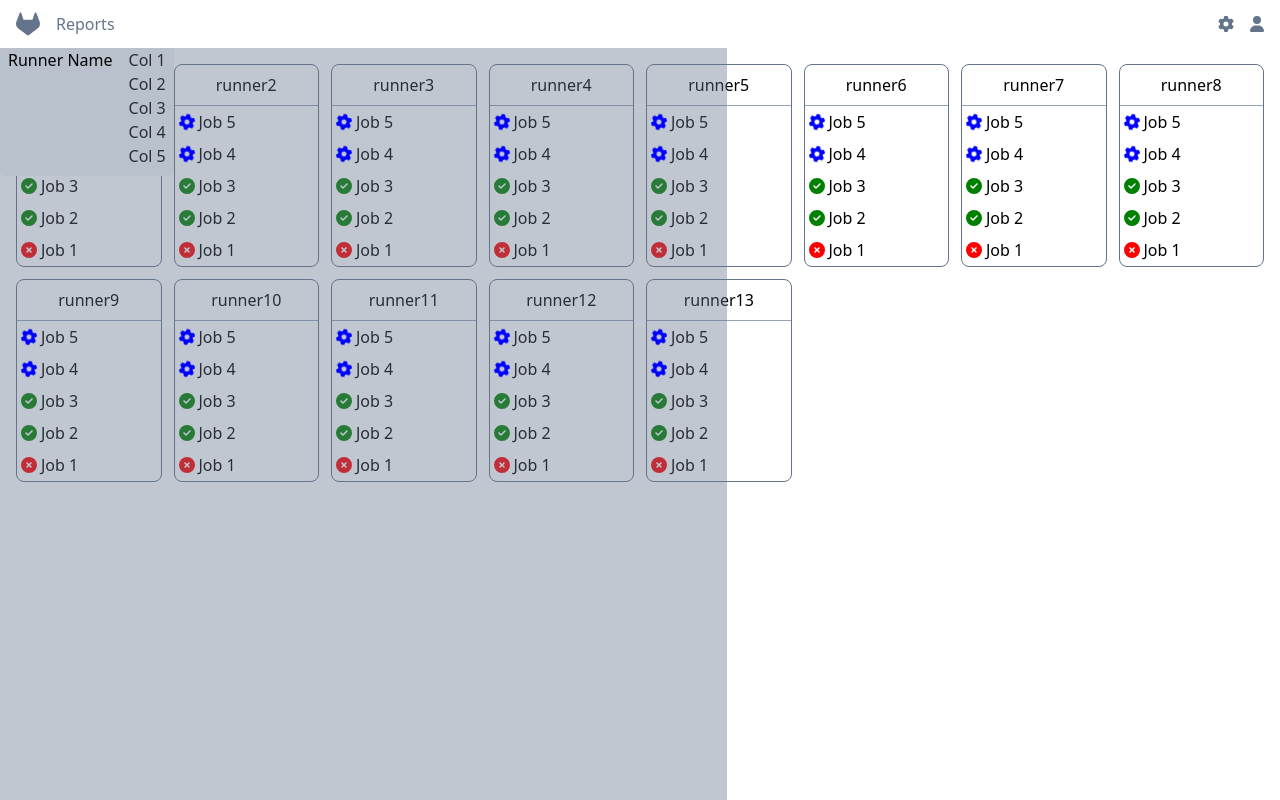
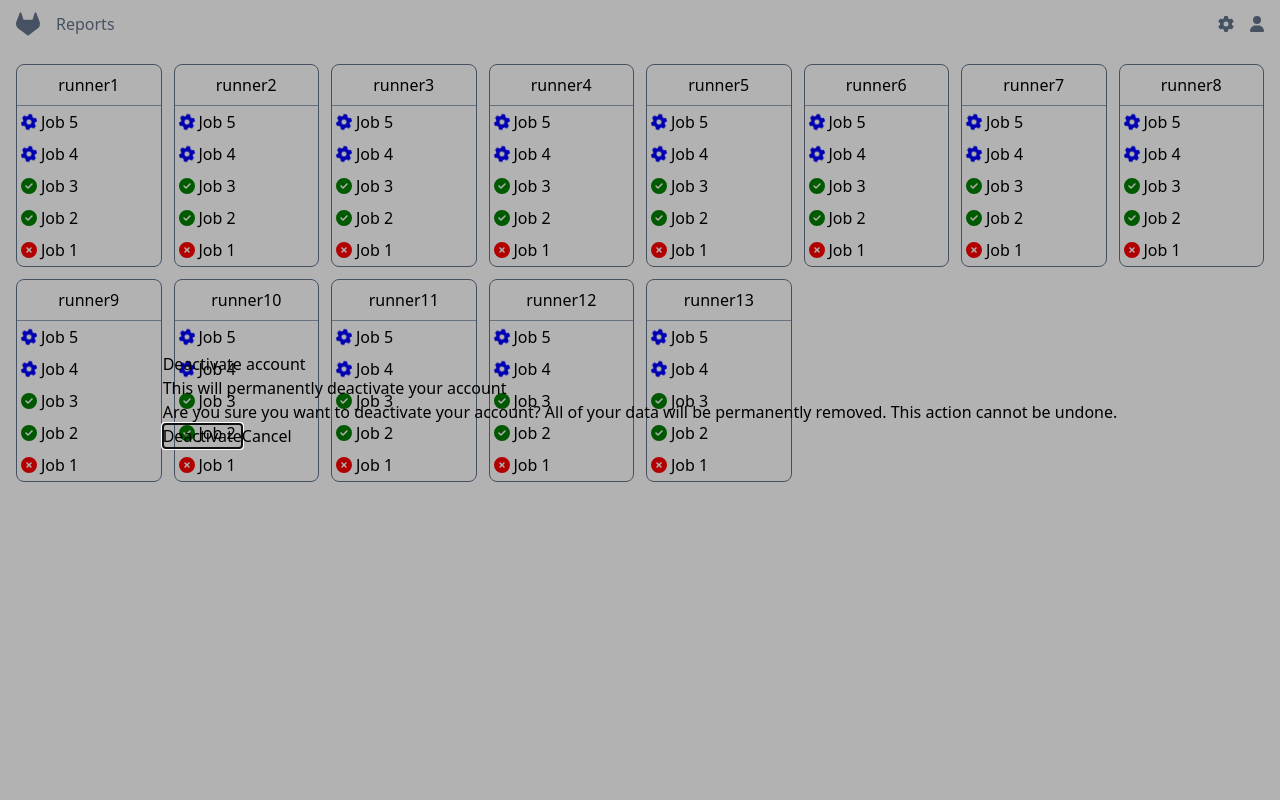
Before and after one commit to florin-rada/grm-frontend, a React (Vite) app: page / in a window 1280 px wide. Both pictures are taken after a click on the element "runner1". Built offline with nearby package versions, Linux system fonts and the light colour scheme.

Commit message:
Added HeadlessUI to dependencies Used HeadlessUI Modal for the details.

```diff
--- a/package.json
+++ b/package.json
@@ -15,6 +15,7 @@
     "@fortawesome/free-regular-svg-icons": "^6.4.0",
     "@fortawesome/free-solid-svg-icons": "^6.4.0",
     "@fortawesome/react-fontawesome": "^0.2.0",
+    "@headlessui/react": "^1.7.15",
     "react": "^18.2.0",
     "react-dom": "^18.2.0",
     "react-router-dom": "^6.13.0"
--- a/src/components/runner/runner.jsx
+++ b/src/components/runner/runner.jsx
@@ -1,7 +1,7 @@
 import { faGear, faCircleCheck, faXmark, faCircleXmark } from "@fortawesome/free-solid-svg-icons";
 import { FontAwesomeIcon } from "@fortawesome/react-fontawesome";
 import React, { useState } from "react";
-import { Modal } from "../modal/modal";
+import { Dialog } from "@headlessui/react";
 
 export const Runner = ({name}) => {
     const [showDetails, setShowDetails] = useState(false);
@@ -15,11 +15,11 @@ export const Runner = ({name}) => {
     }
 
     return (
-        <div className="flex flex-col rounded-lg min-w-min border border-slate-500 dark:border-slate-200">
+        <div className="flex flex-col rounded-lg min-w-min border border-slate-500 dark:border-slate-200 z-0">
             <div onClick={onCardClick} className="flex header border-b border-b-slate-400 p-2 justify-center hover:cursor-pointer">
                 <span>{name}</span>
             </div>
-            <div className="flex flex-col">
+            <div className="flex flex-col z-0">
                 <div className="px-1 flex flex-row justify-start align-text-top p-1">
                     <div>
                         <FontAwesomeIcon color="blue" spin icon={faGear}></FontAwesomeIcon>
@@ -61,7 +61,25 @@ export const Runner = ({name}) => {
                     </div>
                 </div>
             </div>
-            <Modal show={showDetails} handleOnClose={closeRunnerDetails}></Modal>
+            <Dialog open={showDetails} onClose={closeRunnerDetails} className="relative z-50">
+                <div className="fixed inset-0 bg-black/30" aria-hidden="true" />
+                <div className="fixed inset-0 flex items-center justify-center p-4">
+                    <Dialog.Panel>
+                        <Dialog.Title>Deactivate account</Dialog.Title>
+                        <Dialog.Description>
+                        This will permanently deactivate your account
+                        </Dialog.Description>
+
+                        <p>
+                        Are you sure you want to deactivate your account? All of your data
+                        will be permanently removed. This action cannot be undone.
+                        </p>
+
+                        <button onClick={() => closeRunnerDetails()}>Deactivate</button>
+                        <button onClick={() => closeRunnerDetails()}>Cancel</button>
+                    </Dialog.Panel>
+                </div>
+            </Dialog>
         </div>
     )
 }
```
Also changed, not shown: 1 other file (tests, documents, lock files or other folders).
